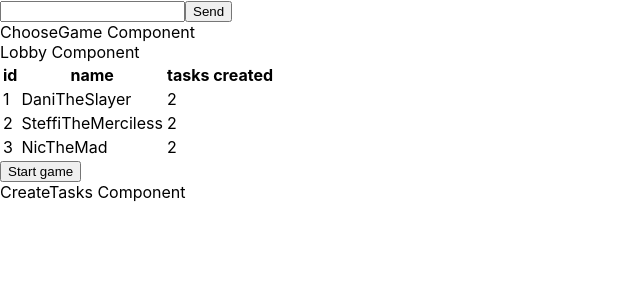
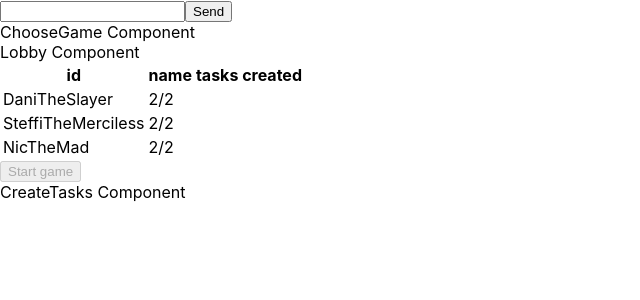
Before and after one commit to Zuehlke/among-eus, a React (Create React App) app in the folder frontend/: page / in a window 1280 px wide. Shown: the top 300 px of the page, without its empty margins (0-640 px from the left). Built offline with nearby package versions, Linux system fonts and the light colour scheme.

Commit message:
Apply PR suggestions

```diff
--- a/frontend/src/components/Lobby/Lobby.tsx
+++ b/frontend/src/components/Lobby/Lobby.tsx
@@ -10,6 +10,7 @@ interface Player {
 interface LobbyProps {
     isHost: boolean;
     players: Array<Player>
+    numberOfTasks: number
 }
 
 const Lobby = (props: LobbyProps) => (
@@ -21,27 +22,27 @@ const Lobby = (props: LobbyProps) => (
                 <th>name</th>
                 <th>tasks created</th>
             </tr>
-          {console.log(props)}
-          {props.players.map((player: Player, index:number) => (
+            <tbody>
+            {props.players.map((player: Player, index: number) => (
                 <tr key={index}>
-                <td>{player.id}</td>
                     <td>{player.name}</td>
-                <td>{player.tasksCreated}</td>
+                    <td>{player.tasksCreated}/{props.numberOfTasks}</td>
                 </tr>
             ))}
+            </tbody>
         </table>
-      {<button hidden={!props.isHost} disabled={isPending(props.players)} id="btnStart" onClick={() => console.log("start game")}>Start game</button>}
+        {<button hidden={!props.isHost} disabled={isPending(props)} id="btnStart"
+                 onClick={() => console.log("start game")}>Start game</button>}
 
     </div>
 );
 
-const isPending = (players: Array<Player>): boolean => {
-    return players.map(player => player.tasksCreated)
-        .reduce((a, b) => a + b)
-        < players.length * 2;
+const isPending = (props: LobbyProps): boolean => {
+    return props.players.every(player => player.tasksCreated == props.numberOfTasks);
 }
 
 Lobby.defaultProps = {
+    numberOfTasks: 2,
     isHost: true,
     players: [
         {"id": "1", "name": "DaniTheSlayer", "tasksCreated": 2} as Player,
```
Lines whose indentation alone changed are shown as unchanged.
